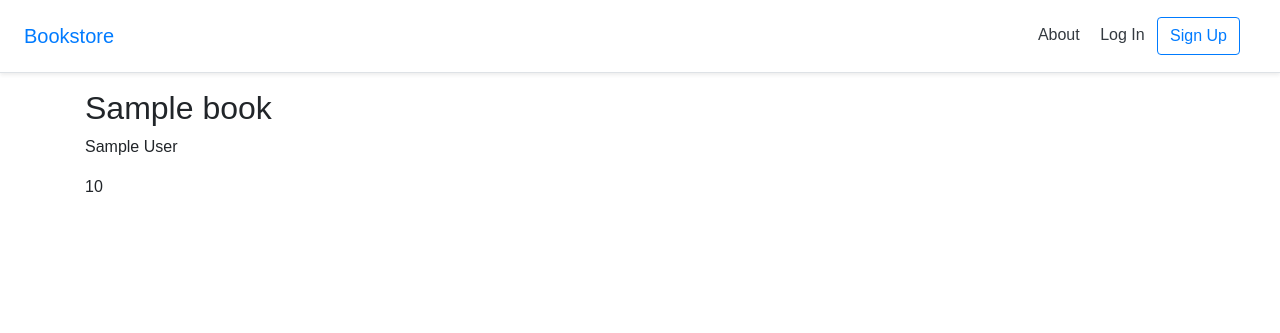
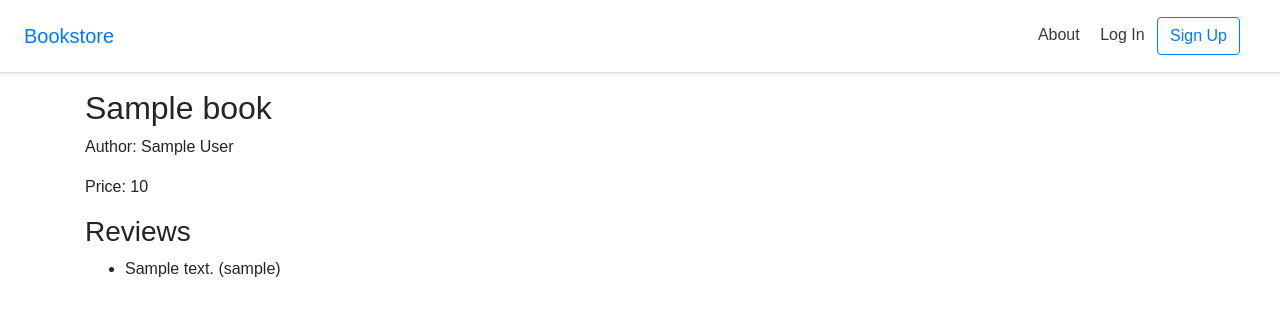
Before and after one commit to langdon0003/d4pro-11-reviews-app, a Django app: page /books/00000000-0000-0000-0000-000000000001 in a window 1280 px wide. Shown: the top 333 px of the page. Run offline with Django 3.2, Linux system fonts and the light colour scheme; tables that the repository leaves empty hold one stand-in row (values such as "Sample post"); some libraries are stand-ins or nearby versions.

Commit message:
Done Chap 11 Setup Reviews App

```diff
--- a/books/models.py
+++ b/books/models.py
@@ -1,7 +1,7 @@
+import uuid
 from django.db import models
-import uuid
-
 from django.urls import reverse
+from django.contrib.auth import get_user_model
 
 class Book(models.Model):
   title = models.CharField(max_length=200)
@@ -17,6 +17,19 @@ class Book(models.Model):
   def __str__(self):
     return self.title
 
-
   def get_absolute_url(self):
     return reverse('book_detail', args=[str(self.id)])
+
+class Review(models.Model):
+  book = models.ForeignKey(
+    Book,
+    on_delete=models.CASCADE,
+    related_name="reviews"
+  )
+  review = models.TextField(max_length=100)
+  author = models.ForeignKey(
+    get_user_model(),
+    on_delete=models.CASCADE
+  )
+  def __str__(self):
+    return self.review
--- a/templates/books/book_detail.html
+++ b/templates/books/book_detail.html
@@ -4,12 +4,19 @@
 
 {% block content %}
 
-    <div>
+    <div class="book-detail">
       <h2>
         {{ book.title }}
       </h2>
-      <p>{{ book.author }}</p>
-      <p>{{ book.price }}</p>
+      <p>Author: {{ book.author }}</p>
+      <p>Price: {{ book.price }}</p>
     </div>
-
+    <div>
+      <h3>Reviews</h3>
+      <ul>
+        {% for review in book.reviews.all %}
+        <li>{{ review.review }} ({{ review.author }})</li>
+        {% endfor%}
+      </ul>
+    </div>
 {% endblock content %}
```
Also changed, not shown: books/admin.py (+10 -1 lines), books/migrations/0002_auto_20201006_2014.py (added).
